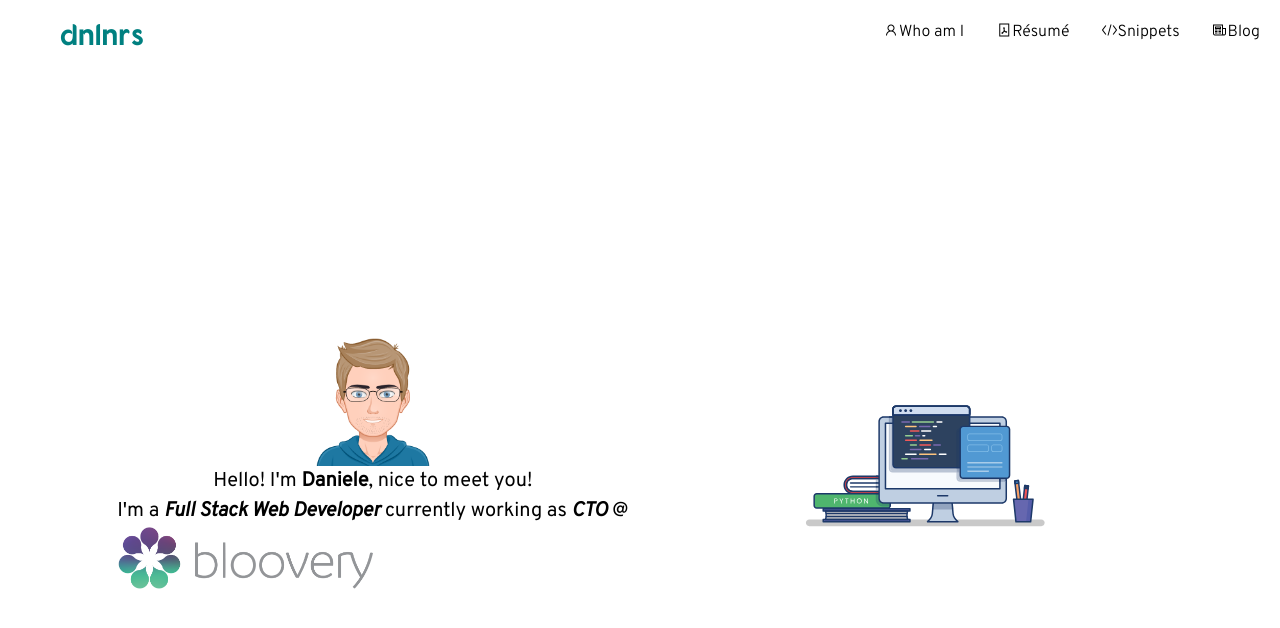
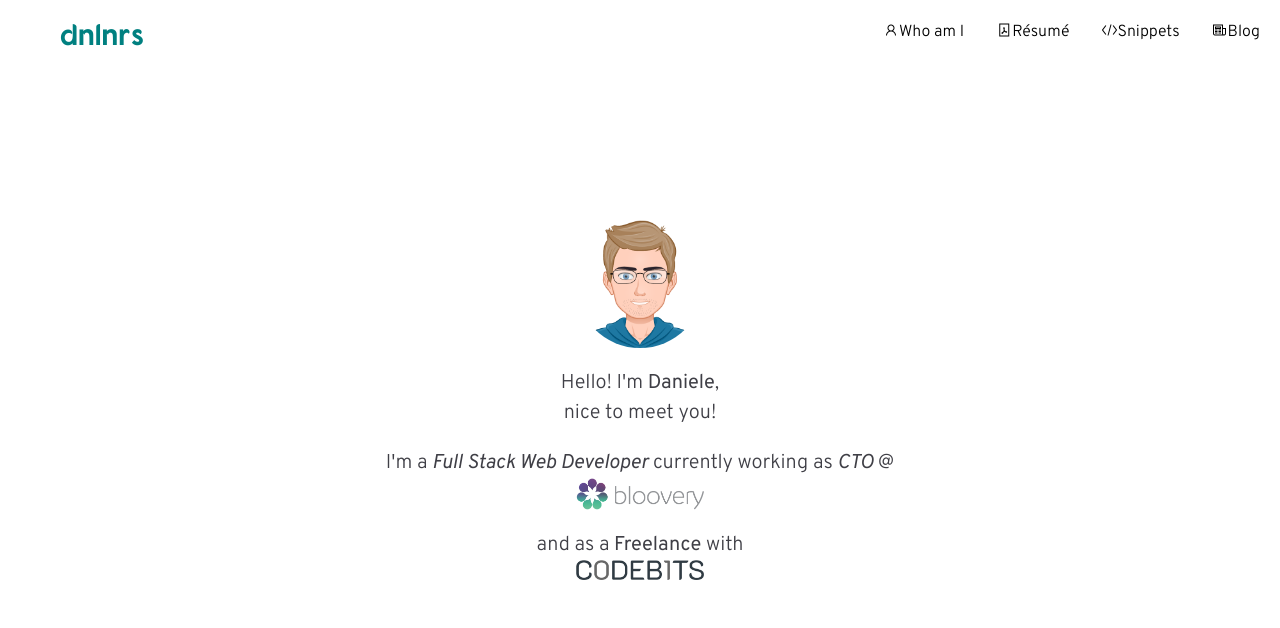
Before and after one commit to dnlnrs/dnlnrs.dev, a Nuxt app: page / in a window 1280 px wide. Shown: the top 628 px of the page. Built offline with nearby package versions, Linux system fonts and the light colour scheme.

Commit message:
chore: update homepage

```diff
--- a/assets/css/tailwind.css
+++ b/assets/css/tailwind.css
@@ -1,4 +1,4 @@
-@import url('https://fonts.googleapis.com/css2?family=Overpass:ital,wght@0,300;0,400;1,300;1,400&family=Roboto:ital,wght@1,300&display=swap');
+@import url('https://fonts.googleapis.com/css2?family=Overpass:ital,wght@0,300;0,400;0,600;1,300;1,400;1,600&display=swap');
 
 @tailwind base;
 @tailwind components;
--- a/layouts/default.vue
+++ b/layouts/default.vue
@@ -2,7 +2,7 @@
   <section class="font-body">
     <Navbar :menu-items="menuItems" @toggleMobileMenu="toggleMobileMenu" />
     <MenuMobile :menu-items="menuItems" :is-active="mobileMenuActive" />
-    <div class="container mx-auto h-screen">
+    <div class="container mx-auto h-screen -my-16">
       <nuxt />
     </div>
   </section>
--- a/pages/index.vue
+++ b/pages/index.vue
@@ -2,20 +2,32 @@
   <div class="flex flex-row flex-wrap items-center h-full">
     <div class="flex-grow">
       <div class="grid grid-flow-row place-content-center place-items-center">
-        <div class="rounded block bg-local w-32 h-32 avatar bg-center bg-cover">
+        <div class="rounded-full block bg-local w-32 h-32 mb-5 avatar bg-center bg-cover">
         </div>
-        <div class="text-center text-xl">
-          <p class="is-size-5">Hello! I'm <strong>Daniele</strong>, nice to meet you!</p>
-          <p class="is-size-5">I'm a <em><strong>Full Stack Web Developer</strong></em> currently working as <strong><em>CTO</em></strong> @</p>
-          <a href="https://www.bloovery.com" target="_blank">
-            <img class="w-64" src="~/assets/images/logo-bloovery.png">
-          </a>
+        <div class="text-center text-xl mx-10 font-light text-gray-700">
+          <p class="text-xl pb-5">Hello! I'm <strong>Daniele</strong>, <br> nice to meet you!</p>
+          <p class="text-xl">I'm a <em><strong>Full Stack Web Developer</strong></em> currently working as <strong><em>CTO</em></strong> @</p>
+          <div class="mx-auto w-32">
+            <figure>
+              <a href="https://www.bloovery.com" target="_blank">
+                <img alt="bloovery" src="~/assets/images/logo-bloovery.png">
+              </a>
+            </figure>
+          </div>
+          <p class="text-xl pt-5">and as a <strong>Freelance</strong> with</p>
+          <div class="mx-auto w-32">
+            <figure>
+              <a href="https://codebits.it" target="_blank">
+                <img alt="codebits" src="~/assets/images/logo-codebits.png">
+              </a>
+            </figure>
+          </div>
         </div>
       </div>
     </div>
-    <div class="flex-grow">
+    <!-- <div class="flex-grow">
       <img width="70%" src="~/assets/images/programming_illustration.svg" alt="">
-    </div>
+    </div> -->
   </div>
   <!-- <div class="columns is-vcentered">
     <div class="column is-6 has-text-centered">
```
Also changed, not shown: assets/images/bg2.jpeg (deleted), assets/images/logo-codebits.png (added).
